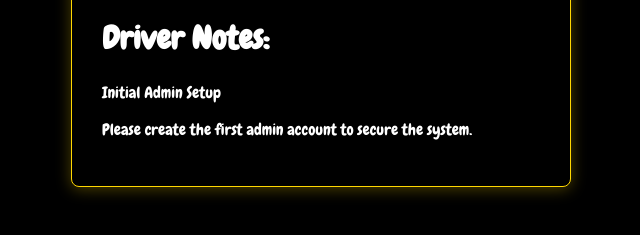
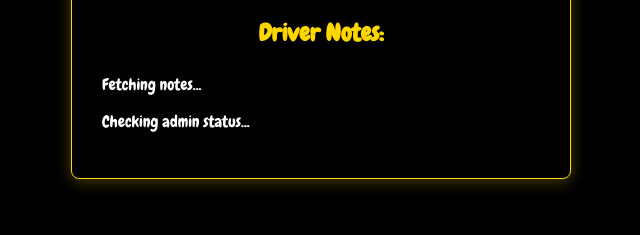
Before and after one commit to yuhcudgetdat/New-driver-earnings, a plain HTML site: page index.html in a window 1280 px wide. Shown: the part 109-344 px from the top of the page, without its empty margins (319-959 px from the left). Drawn offline with Linux system fonts and the light colour scheme; no server answers.

Commit message:
Update index.html

```diff
--- a/index.html
+++ b/index.html
@@ -4,17 +4,21 @@
     <meta charset="UTF-8">
     <meta name="viewport" content="width=device-width, initial-scale=1.0">
     <title>Driver Authentication</title>
+    <link href="https://fonts.googleapis.com/css2?family=Chewy&display=swap" rel="stylesheet">
     <link rel="stylesheet" href="style.css">
     <link rel="icon" href="favicon.ico" type="image/x-icon">
 </head>
 <body>
     <div class="container">
-        <div class="header">
-            <img src="https://placehold.co/150x50" alt="Business Logo" class="logo">
-            <h1>Driver Notes:</h1>
-            <p>Initial Admin Setup</p>
-            <p>Please create the first admin account to secure the system.</p>
-        </div>
+        <header>
+            <div class="logo-placeholder">
+                <img src="https://placehold.co/150x50" alt="Business Logo" class="logo">
+            </div>
+            <div class="driver-notes-section">
+                <h2>Driver Notes:</h2>
+                <p id="driver-notes">Fetching notes...</p>
+            </div>
+        </header>
 
         <form id="setup-form" style="display: none;">
             <div class="form-group">
@@ -39,6 +43,8 @@
             </div>
             <button type="submit" class="btn">Login</button>
         </form>
+
+        <p id="loading-message">Checking admin status...</p>
     </div>
 
     <script src="driver.js"></script>
```
